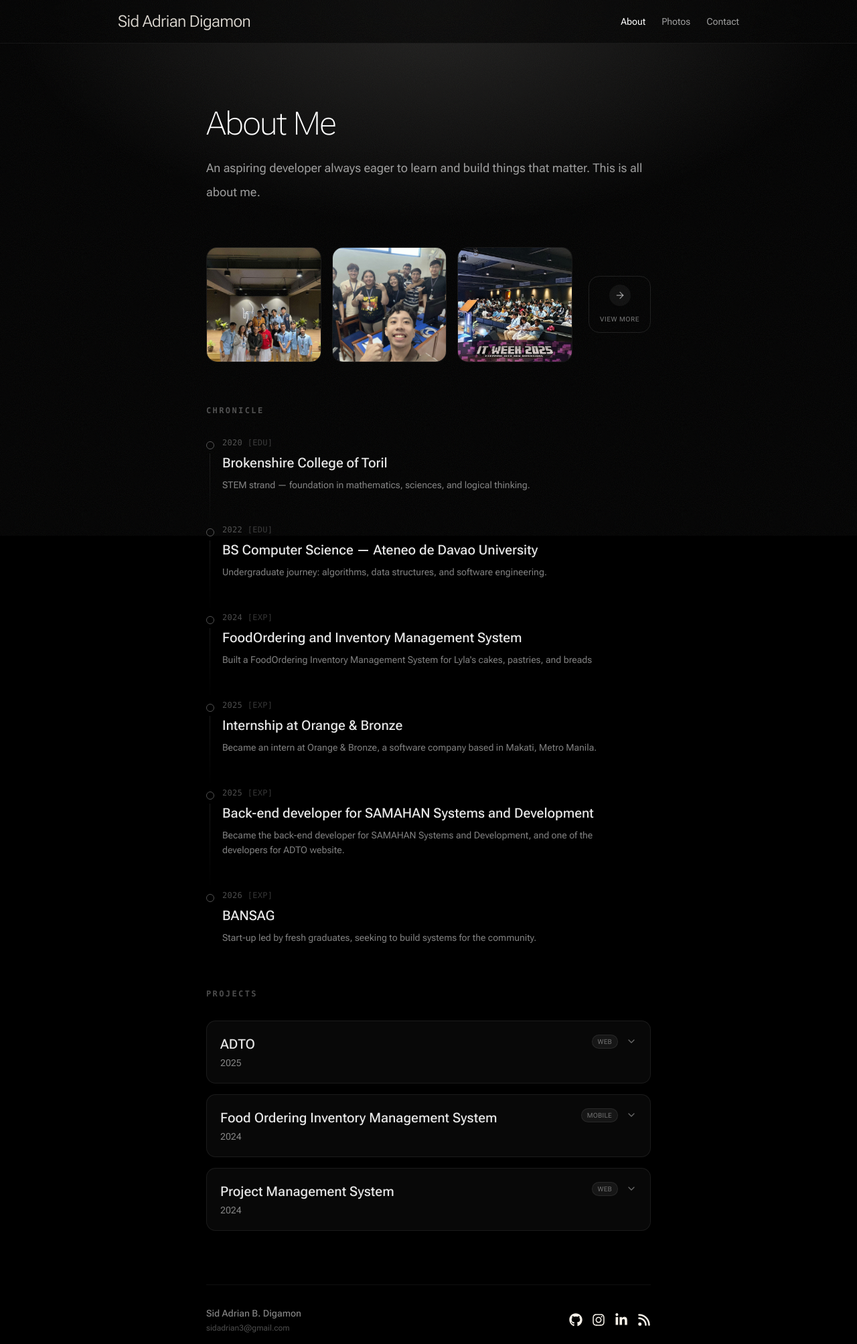
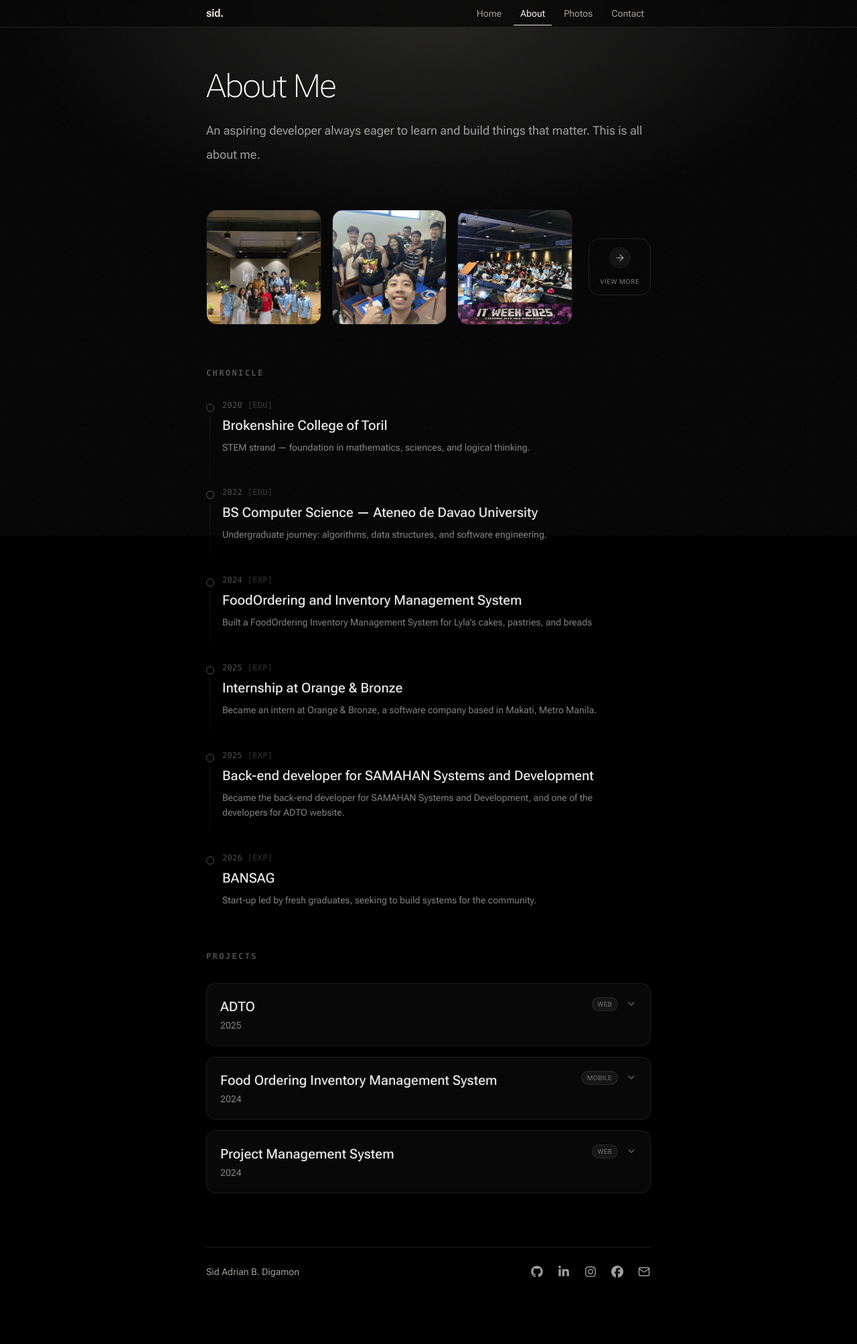
Before and after one commit to sidadrian3/my-portfolio, a Next.js app in the folder my-portfolio/: page /about in a window 1280 px wide. Shown: the whole page at 67% size. After the commit the page ends 1935 px from the top, so only its background shows below. Built offline with nearby package versions, Linux system fonts and the light colour scheme.

Commit message:
feat(shell): add Section and ruled list styles, rebuild nav and footer

```diff
--- /dev/null
+++ b/my-portfolio/app/components/Section.tsx
@@ -0,0 +1,36 @@
+function slugify(text: string) {
+  return text
+    .toLowerCase()
+    .replace(/[^a-z0-9]+/g, "-")
+    .replace(/^-+|-+$/g, "");
+}
+
+export function Section({
+  label,
+  id,
+  children,
+  className = "",
+}: {
+  label: string;
+  id?: string;
+  children: React.ReactNode;
+  className?: string;
+}) {
+  const headingId = `${slugify(label)}-heading`;
+
+  return (
+    <section
+      id={id}
+      aria-labelledby={headingId}
+      className={`scroll-mt-20 border-t border-line py-12 sm:py-16 sm:grid sm:grid-cols-[120px_1fr] gap-x-5 ${className}`}
+    >
+      <h2
+        id={headingId}
+        className="mb-4 text-[15px] font-semibold text-ink sm:mb-0"
+      >
+        {label}
+      </h2>
+      <div>{children}</div>
+    </section>
+  );
+}
--- a/my-portfolio/app/components/footer.tsx
+++ b/my-portfolio/app/components/footer.tsx
@@ -1,60 +1,39 @@
-"use client";
-
-import React from "react";
+import type { IconType } from "react-icons";
 import {
-  FaXTwitter,
+  FaFacebook,
   FaGithub,
   FaInstagram,
-  FaRss,
   FaLinkedinIn,
 } from "react-icons/fa6";
-import { TbMailFilled } from "react-icons/tb";
-import { metaData, socialLinks } from "app/config";
+import { FiMail } from "react-icons/fi";
+import { socialLinks } from "app/config";
 
-const YEAR = new Date().getFullYear();
-
-function SocialLink({ href, icon: Icon }) {
-  return (
-    <a
-      href={href}
-      target="_blank"
-      rel="noopener noreferrer"
-      className="transition-transform transform hover:scale-105"
-    >
-      <Icon />
-    </a>
-  );
-}
-
-function SocialLinks() {
-  return (
-    <div className="  flex text-xl gap-3.5 transition-opacity duration-300 hover:opacity-90">
-      <SocialLink href={socialLinks.github} icon={FaGithub} />
-      <SocialLink href={socialLinks.instagram} icon={FaInstagram} />
-      <SocialLink href={socialLinks.linkedin} icon={FaLinkedinIn} />
-      <a
-        href="/rss.xml"
-        target="_self"
-        className="transition-transform transform hover:scale-105"
-      >
-        <FaRss />
-      </a>
-    </div>
-  );
-}
+const links: { label: string; href: string; icon: IconType; external: boolean }[] = [
+  { label: "GitHub", href: socialLinks.github, icon: FaGithub, external: true },
+  { label: "LinkedIn", href: socialLinks.linkedin, icon: FaLinkedinIn, external: true },
+  { label: "Instagram", href: socialLinks.instagram, icon: FaInstagram, external: true },
+  { label: "Facebook", href: socialLinks.facebook, icon: FaFacebook, external: true },
+  { label: "Email", href: `mailto:${socialLinks.email}`, icon: FiMail, external: false },
+];
 
 export default function Footer() {
   return (
-    <footer className="w-full pt-8 pb-4 mt-8 flex flex-col md:flex-row justify-between items-center gap-6 border-t border-white/[0.06]">
-      <div className="flex flex-col items-center md:items-start gap-1">
-        <p className="text-sm text-white/50 font-medium">
-          Sid Adrian B. Digamon
-        </p>
-        <p className="text-xs text-white/30">
-          sidadrian3@gmail.com
-        </p>
-      </div>
-      <SocialLinks />
+    <footer className="mt-8 flex items-center justify-between gap-4 border-t border-line py-4">
+      <p className="text-sm text-mute">Sid Adrian B. Digamon</p>
+      <ul className="-mr-2.5 flex items-center">
+        {links.map(({ label, href, icon: Icon, external }) => (
+          <li key={label}>
+            <a
+              href={href}
+              aria-label={label}
+              {...(external && { target: "_blank", rel: "noopener noreferrer" })}
+              className="flex h-10 w-10 items-center justify-center text-mute transition-colors hover:text-ink"
+            >
+              <Icon size={18} aria-hidden="true" />
+            </a>
+          </li>
+        ))}
+      </ul>
     </footer>
   );
 }
--- a/my-portfolio/app/components/nav.tsx
+++ b/my-portfolio/app/components/nav.tsx
@@ -1,47 +1,86 @@
+"use client";
+
 import Link from "next/link";
-// import { ThemeSwitch } from "./theme-switch";
-import { metaData } from "../config";
+import { usePathname } from "next/navigation";
+import { useLayoutEffect, useRef, useState } from "react";
 
-const navItems = {
-  "/about": { name: "About" },
-  "/photos": { name: "Photos" },
-  "/contact": { name: "Contact" },
-};
+const navItems = [
+  { href: "/", name: "Home" },
+  { href: "/about", name: "About" },
+  { href: "/photos", name: "Photos" },
+  { href: "/contact", name: "Contact" },
+];
 
-import { usePathname } from "next/navigation";
+type Underline = { x: number; width: number };
 
 export function Navbar() {
   const pathname = usePathname();
+  const linksRef = useRef<HTMLDivElement>(null);
+  const [underline, setUnderline] = useState<Underline | null>(null);
+  const [animate, setAnimate] = useState(false);
+
+  useLayoutEffect(() => {
+    const container = linksRef.current;
+    if (!container) return;
+
+    const measure = () => {
+      const active = container.querySelector<HTMLElement>('[aria-current="page"]');
+      setUnderline(active ? { x: active.offsetLeft, width: active.offsetWidth } : null);
+    };
+
+    measure();
+    // Skip the glide on first placement so the underline doesn't slide in from the left.
+    const frame = requestAnimationFrame(() => setAnimate(true));
+    const observer = new ResizeObserver(measure);
+    observer.observe(container);
+    return () => {
+      cancelAnimationFrame(frame);
+      observer.disconnect();
+    };
+  }, [pathname]);
 
   return (
-    <nav className="sticky top-0 z-40 w-full glass-panel lg:mb-8 transition-all duration-300">
-      <div className="max-w-[1000px] mx-auto px-6 sm:px-4 md:px-9 flex flex-col md:flex-row md:items-center justify-between py-4">
-        <div className="flex items-center">
+    <nav
+      aria-label="Primary"
+      className="sticky top-0 z-40 w-full border-b border-line bg-bg/80 backdrop-blur-sm"
+    >
+      <div className="mx-auto flex max-w-[720px] items-center justify-between px-4 sm:px-7">
         <Link
           href="/"
-            className="text-2xl font-light tracking-tight font-sans opacity-90 hover:opacity-100 transition-opacity"
+          className="py-2 font-semibold tracking-[-0.02em] text-ink"
         >
-            {metaData.title}
+          sid.
         </Link>
-        </div>
-        <div className="flex flex-row gap-6 mt-4 md:mt-0 md:ml-auto items-center overflow-x-auto no-scrollbar">
-          {Object.entries(navItems).map(([path, { name }]) => {
-            const isActive = pathname === path;
+        <div className="flex items-center">
+          <div ref={linksRef} className="relative flex gap-1 text-sm sm:gap-2">
+            {navItems.map(({ href, name }) => {
+              const isActive = pathname === href;
               return (
                 <Link
-                key={path}
-                href={path}
-                className={`text-sm font-normal transition-all duration-300 relative ${
-                  isActive ? "text-white" : "text-white/60 hover:text-white"
+                  key={href}
+                  href={href}
+                  aria-current={isActive ? "page" : undefined}
+                  className={`px-2.5 py-2 transition-colors ${
+                    isActive ? "text-ink" : "text-mute hover:text-ink"
                   }`}
                 >
                   {name}
-                {isActive && (
-                  <span className="absolute -bottom-1 left-0 w-full h-[1px] bg-white rounded-full" />
-                )}
                 </Link>
               );
             })}
+            <span
+              aria-hidden="true"
+              className={`pointer-events-none absolute bottom-0 left-0 h-px w-px origin-left bg-ink motion-reduce:transition-none ${
+                animate
+                  ? "transition-transform duration-[250ms] ease-[cubic-bezier(0.77,0,0.175,1)]"
+                  : ""
+              } ${underline ? "opacity-100" : "opacity-0"}`}
+              style={{
+                transform: `translateX(${underline?.x ?? 0}px) scaleX(${underline?.width ?? 1})`,
+              }}
+            />
+          </div>
+          {/* Task 9: theme toggle slot */}
         </div>
       </div>
     </nav>
--- a/my-portfolio/app/global.css
+++ b/my-portfolio/app/global.css
@@ -101,6 +101,78 @@ body::before {
   }
 }
 
+/* Ruled list: hairline-separated rows; siblings dim while one row is hovered or focused */
+.ruled > * {
+  border-top: 1px solid rgb(var(--line));
+}
+
+.ruled > *:last-child {
+  border-bottom: 1px solid rgb(var(--line));
+}
+
+.ruled-arrow {
+  opacity: 0;
+  transform: translateX(-4px);
+  transition:
+    opacity 200ms cubic-bezier(0.23, 1, 0.32, 1),
+    transform 200ms cubic-bezier(0.23, 1, 0.32, 1);
+}
+
+.ruled > *:focus-within .ruled-arrow {
+  opacity: 1;
+  transform: none;
+}
+
+.ruled:has(:focus-visible) > * {
+  opacity: 0.45;
+  transition: opacity 150ms ease;
+}
+
+.ruled:has(:focus-visible) > *:has(:focus-visible) {
+  opacity: 1;
+}
+
+@media (hover: hover) and (pointer: fine) {
+  .ruled > * {
+    transition: opacity 150ms ease;
+  }
+
+  .ruled:hover > * {
+    opacity: 0.45;
+  }
+
+  .ruled:hover > *:hover {
+    opacity: 1;
+  }
+
+  .ruled > *:hover .ruled-arrow {
+    opacity: 1;
+    transform: none;
+  }
+}
+
+.press {
+  transition: transform 160ms ease-out;
+}
+
+.press:active {
+  transform: scale(0.97);
+}
+
+@media (prefers-reduced-motion: reduce) {
+  .ruled-arrow,
+  .ruled > *:focus-within .ruled-arrow,
+  .ruled > *:hover .ruled-arrow {
+    transform: none;
+  }
+
+  .press,
+  .press:active {
+    transition: none;
+    transform: none;
+  }
+}
+
 /* Legacy surfaces, replaced as the redesign tasks land */
 .glass-card {
   @apply bg-white/[0.03] backdrop-blur-xl border border-white/[0.08] rounded-[14px];
```
Lines whose indentation alone changed are shown as unchanged.
